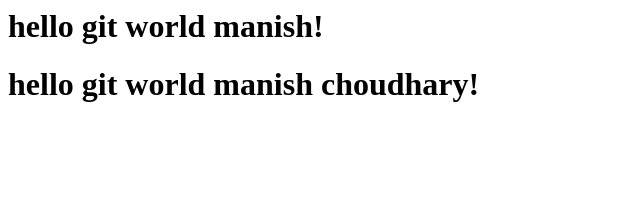
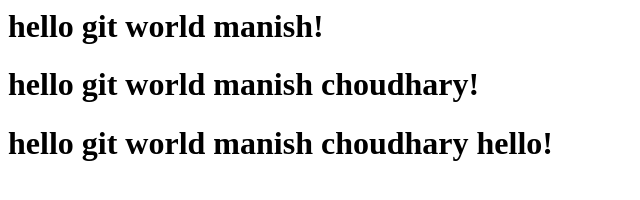
Before and after one commit to MansishChoudhary/gitgithub, a plain HTML site: page index.html in a window 1280 px wide. Shown: the whole page, without its empty margins (0-640 px from the left). Drawn offline with Linux system fonts and the light colour scheme.

Commit message:
update
added

```diff
--- a/index.html
+++ b/index.html
@@ -1,2 +1,3 @@
 <h1>hello git world manish!</h1>
 <h1>hello git world manish choudhary!</h1>
+<h1>hello git world manish choudhary hello!</h1>
```
